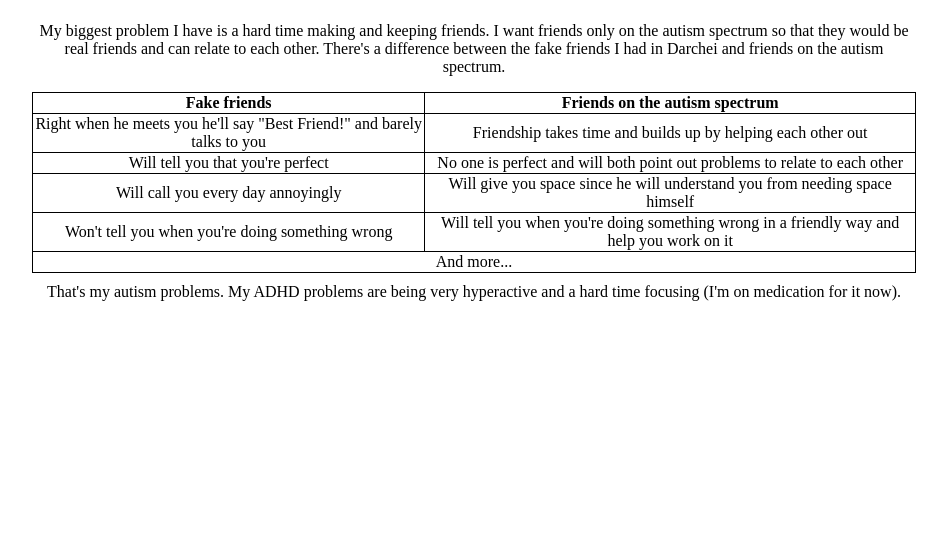
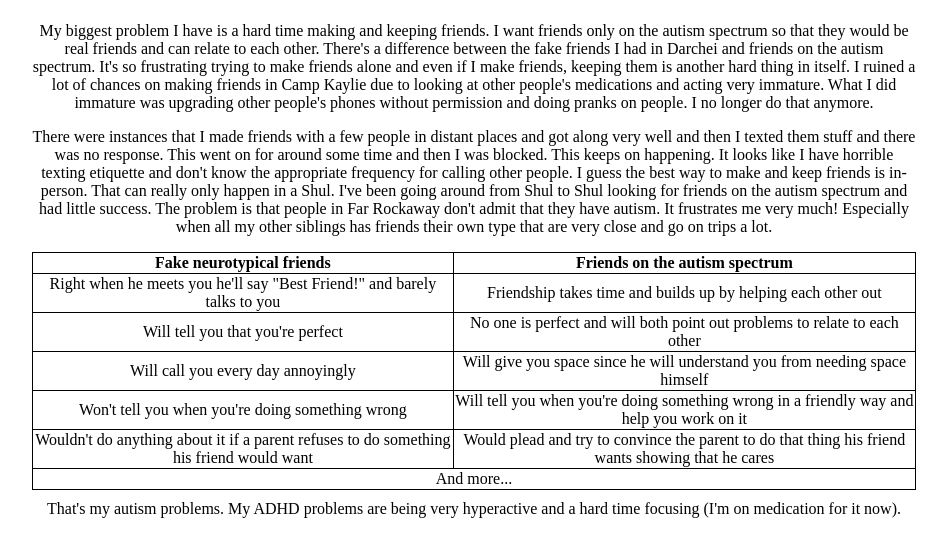
Before and after one commit to EphraimB/ephraim-becker, a PHP site: page /everydayLife/problems/ in a window 1280 px wide. Shown: the part 124-681 px from the top of the page, without its empty margins (166-1113 px from the left). Run offline with PHP 8.4, Linux system fonts and the light colour scheme.

Commit message:
Added more of my problems to my site.

```diff
--- a/everydayLife/problems/index.php
+++ b/everydayLife/problems/index.php
@@ -27,10 +27,11 @@
       <h1 style="font-weight: bold;">Problems</h1>
     </header>
     <main>
-      <p>My biggest problem I have is a hard time making and keeping friends. I want friends only on the autism spectrum so that they would be real friends and can relate to each other. There's a difference between the fake friends I had in Darchei and friends on the autism spectrum.</p>
+      <p>My biggest problem I have is a hard time making and keeping friends. I want friends only on the autism spectrum so that they would be real friends and can relate to each other. There's a difference between the fake friends I had in Darchei and friends on the autism spectrum. It's so frustrating trying to make friends alone and even if I make friends, keeping them is another hard thing in itself. I ruined a lot of chances on making friends in Camp Kaylie due to looking at other people's medications and acting very immature. What I did immature was upgrading other people's phones without permission and doing pranks on people. I no longer do that anymore.</p>
+      <p>There were instances that I made friends with a few people in distant places and got along very well and then I texted them stuff and there was no response. This went on for around some time and then I was blocked. This keeps on happening. It looks like I have horrible texting etiquette and don't know the appropriate frequency for calling other people. I guess the best way to make and keep friends is in-person. That can really only happen in a Shul. I've been going around from Shul to Shul looking for friends on the autism spectrum and had little success. The problem is that people in Far Rockaway don't admit that they have autism. It frustrates me very much! Especially when all my other siblings has friends their own type that are very close and go on trips a lot.</p>
       <table>
         <tr>
-          <th>Fake friends</th>
+          <th>Fake neurotypical friends</th>
           <th>Friends on the autism spectrum</th>
         </tr>
         <tr>
@@ -50,6 +51,10 @@
           <td>Will tell you when you're doing something wrong in a friendly way and help you work on it</td>
         </tr>
         <tr>
+          <td>Wouldn't do anything about it if a parent refuses to do something his friend would want</td>
+          <td>Would plead and try to convince the parent to do that thing his friend wants showing that he cares</td>
+        </tr>
+        <tr>
           <td colspan="2">And more...</td>
         </tr>
       </table>
```
